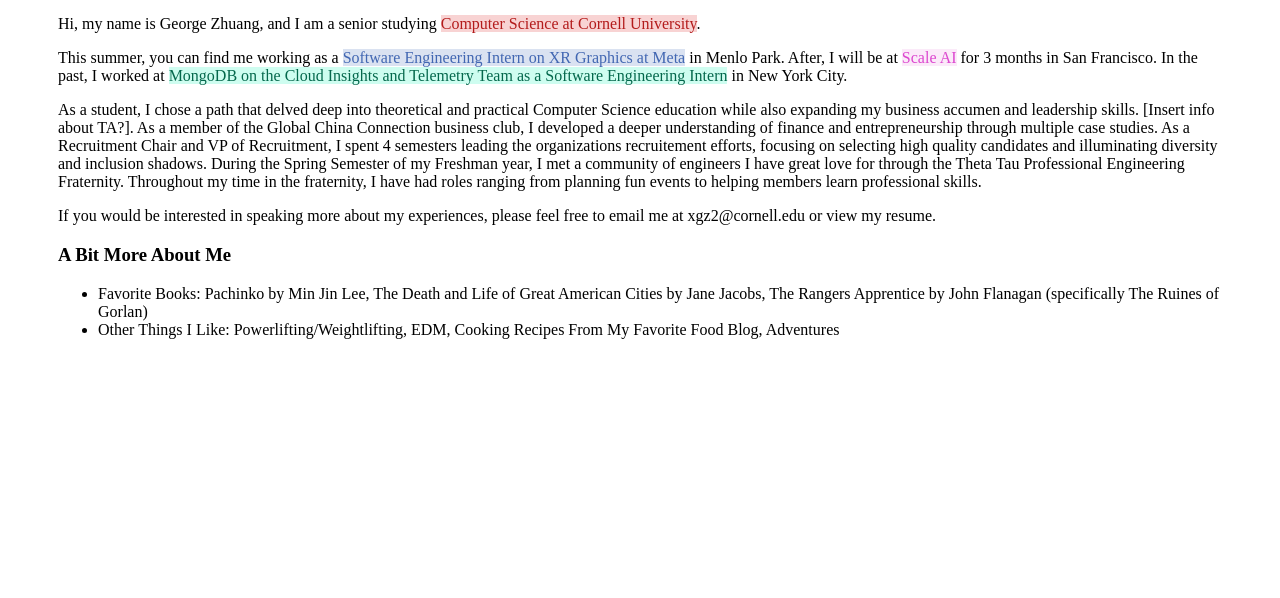
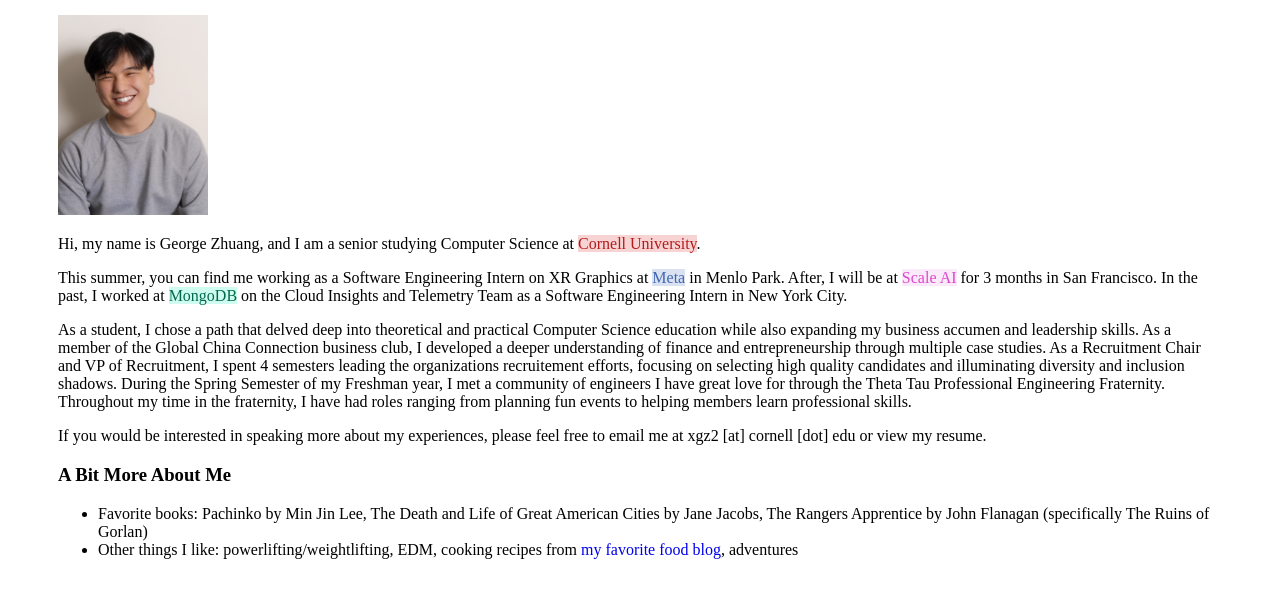
Before and after one commit to xgz2/xgz2.github.io, a plain HTML site: page about.html in a window 1280 px wide. Shown: the part 102-700 px from the top of the page. Drawn offline with Linux system fonts and the light colour scheme.

Commit message:
added resume and headshot

```diff
--- a/about.html
+++ b/about.html
@@ -8,15 +8,16 @@
   <body>
     <div class="content-container">
       <h3>About Me</h3>
-      <p>Hi, my name is George Zhuang, and I am a senior studying <a class="cornell" href="https://www.cs.cornell.edu">Computer Science at Cornell University</a>.</p>
-      <p>This summer, you can find me working as a <a class="meta" href="https://tech.fb.com/ar-vr/">Software Engineering Intern on XR Graphics at Meta</a> in Menlo Park. After, I will be at <a class="scale" href="https://scale.com">Scale AI</a> for 3 months in San Francisco. In the past, I worked at <a class="mongo" href="https://www.mongodb.com">MongoDB on the Cloud Insights and Telemetry Team as a Software Engineering Intern</a> in New York City.</p>
-      <p>As a student, I chose a path that delved deep into theoretical and practical Computer Science education while also expanding my business accumen and leadership skills. [Insert info about TA?]. As a member of the Global China Connection business club, I developed a deeper understanding of finance and entrepreneurship through multiple case studies. As a Recruitment Chair and VP of Recruitment, I spent 4 semesters leading the organizations recruitement efforts, focusing on selecting high quality candidates and illuminating diversity and inclusion shadows. During the Spring Semester of my Freshman year, I met a community of engineers I have great love for through the Theta Tau Professional Engineering Fraternity. Throughout my time in the fraternity, I have had roles ranging from planning fun events to helping members learn professional skills.</p>
-      <p>If you would be interested in speaking more about my experiences, please feel free to email me at xgz2@cornell.edu or view my resume.</p>
+      <img src="headshot.jpg" alt="Picture of me!" width="150" height="200">
+      <p>Hi, my name is George Zhuang, and I am a senior studying Computer Science at <a class="cornell" href="https://www.cs.cornell.edu">Cornell University</a>.</p>
+      <p>This summer, you can find me working as a Software Engineering Intern on XR Graphics at <a class="meta" href="https://tech.fb.com/ar-vr/">Meta</a> in Menlo Park. After, I will be at <a class="scale" href="https://scale.com">Scale AI</a> for 3 months in San Francisco. In the past, I worked at <a class="mongo" href="https://www.mongodb.com">MongoDB</a> on the Cloud Insights and Telemetry Team as a Software Engineering Intern in New York City.</p>
+      <p>As a student, I chose a path that delved deep into theoretical and practical Computer Science education while also expanding my business accumen and leadership skills. As a member of the Global China Connection business club, I developed a deeper understanding of finance and entrepreneurship through multiple case studies. As a Recruitment Chair and VP of Recruitment, I spent 4 semesters leading the organizations recruitement efforts, focusing on selecting high quality candidates and illuminating diversity and inclusion shadows. During the Spring Semester of my Freshman year, I met a community of engineers I have great love for through the Theta Tau Professional Engineering Fraternity. Throughout my time in the fraternity, I have had roles ranging from planning fun events to helping members learn professional skills.</p>
+      <p>If you would be interested in speaking more about my experiences, please feel free to email me at xgz2 [at] cornell [dot] edu or view my resume.</p>
 
       <h3>A Bit More About Me</h3>
       <ul>
-        <li>Favorite Books: Pachinko by Min Jin Lee, The Death and Life of Great American Cities by Jane Jacobs, The Rangers Apprentice by John Flanagan (specifically The Ruines of Gorlan)</li>
-        <li>Other Things I Like: Powerlifting/Weightlifting, EDM, Cooking Recipes From My Favorite Food Blog, Adventures</li>
+        <li>Favorite books: Pachinko by Min Jin Lee, The Death and Life of Great American Cities by Jane Jacobs, The Rangers Apprentice by John Flanagan (specifically The Ruins of Gorlan)</li>
+        <li>Other things I like: powerlifting/weightlifting, EDM, cooking recipes from <a href="https://thewoksoflife.com">my favorite food blog</a>, adventures</li>
       </ul>
     </div>
   </body>
```
Also changed, not shown: index.html (+1 -1 lines), headshot.jpg (added), 1 other file.
